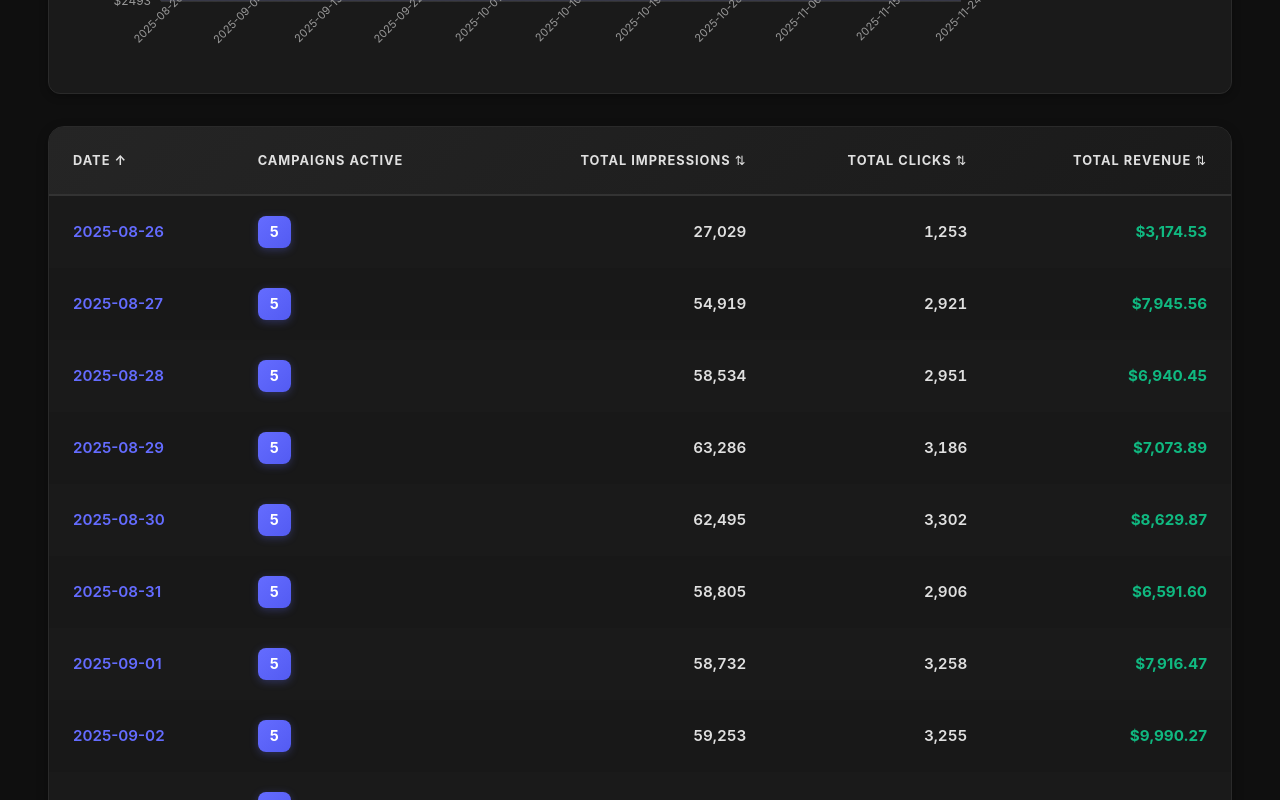
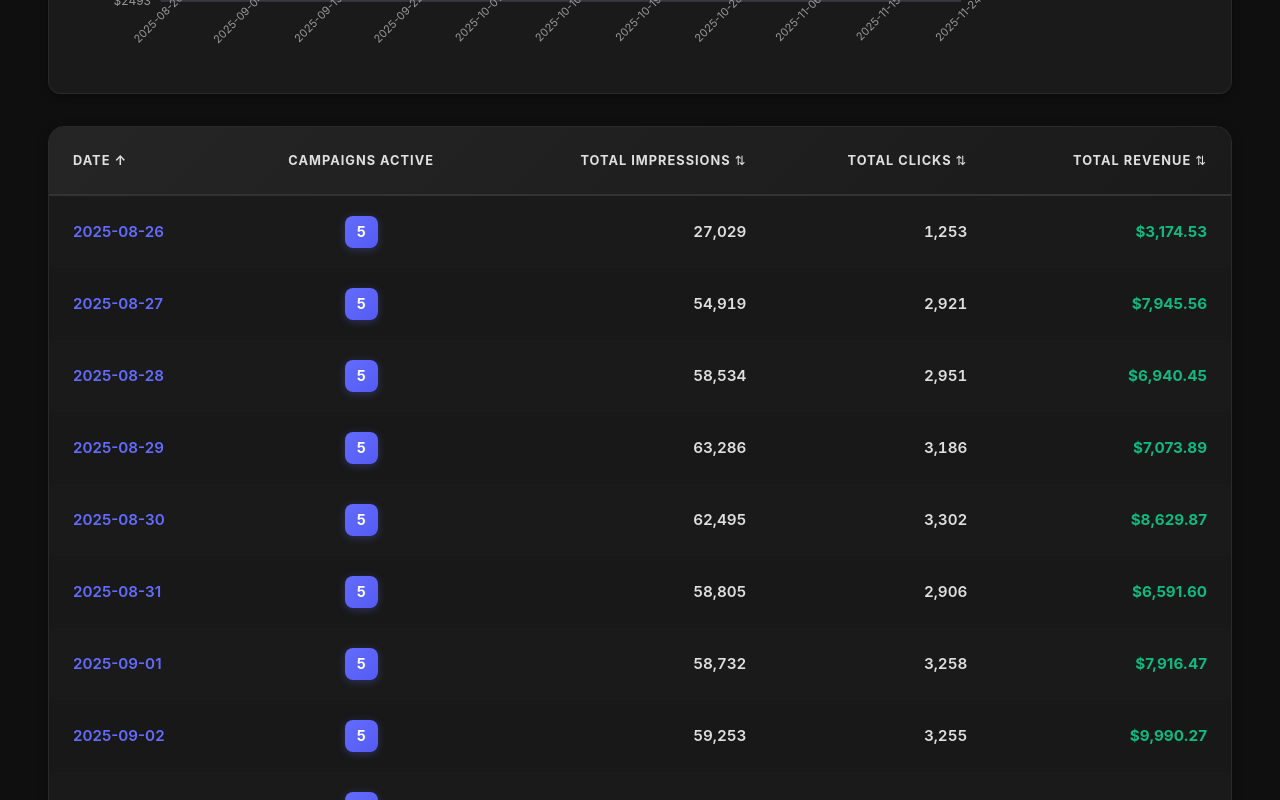
Before and after one commit to hapttic/front-test-assigment-2025-public, a React (Vite) app: page / in a window 1280 px wide. Shown: the part 1180-1980 px from the top of the page. Built offline with nearby package versions, Linux system fonts and the light colour scheme.

Commit message:
fix: center-align campaign badge with header for better visual balance
- Add center alignment class for campaigns active column
- Ensure badge sits perfectly centered under header
- Improve visual consistency and UX
- Small detail that creates professional polish

```diff
--- a/src/components/DataGrid.css
+++ b/src/components/DataGrid.css
@@ -119,6 +119,15 @@
   box-shadow: 0 2px 8px rgba(100, 108, 255, 0.3);
 }
 
+/* Center the campaign badge column */
+.data-grid td.center {
+  text-align: center;
+}
+
+.data-grid th.center {
+  text-align: center;
+}
+
 /* Number formatting with colors */
 .number-value {
   font-variant-numeric: tabular-nums;
--- a/src/components/DataGrid.tsx
+++ b/src/components/DataGrid.tsx
@@ -30,7 +30,7 @@ export function DataGrid({ data, sortField, sortDirection, onSort }: DataGridPro
             <th onClick={() => onSort('period')} className="sortable">
               Date {getSortIcon('period')}
             </th>
-            <th>Campaigns Active</th>
+            <th className="center">Campaigns Active</th>
             <th onClick={() => onSort('impressions')} className="sortable number">
               Total Impressions {getSortIcon('impressions')}
             </th>
@@ -51,7 +51,7 @@ export function DataGrid({ data, sortField, sortDirection, onSort }: DataGridPro
             data.map((row) => (
               <tr key={row.period}>
                 <td>{row.periodLabel}</td>
-                <td>
+                <td className="center">
                   <span className="campaign-badge">{row.campaignsActive.size}</span>
                 </td>
                 <td className="number">
```
